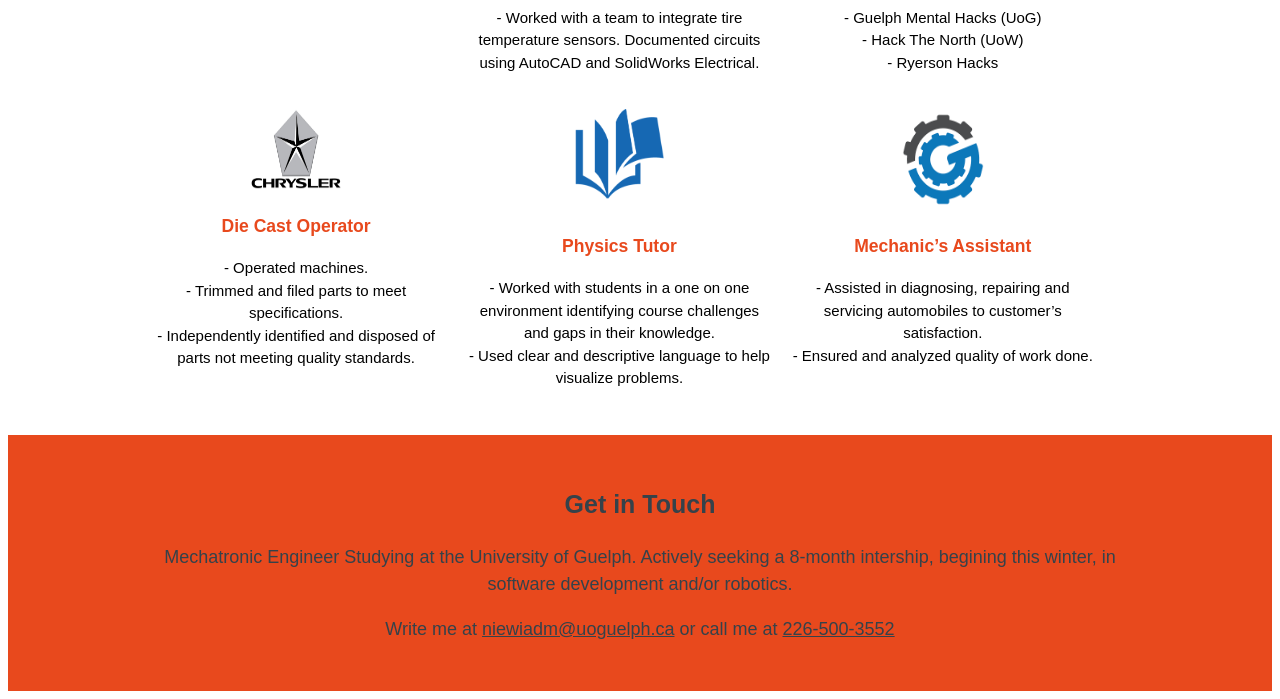
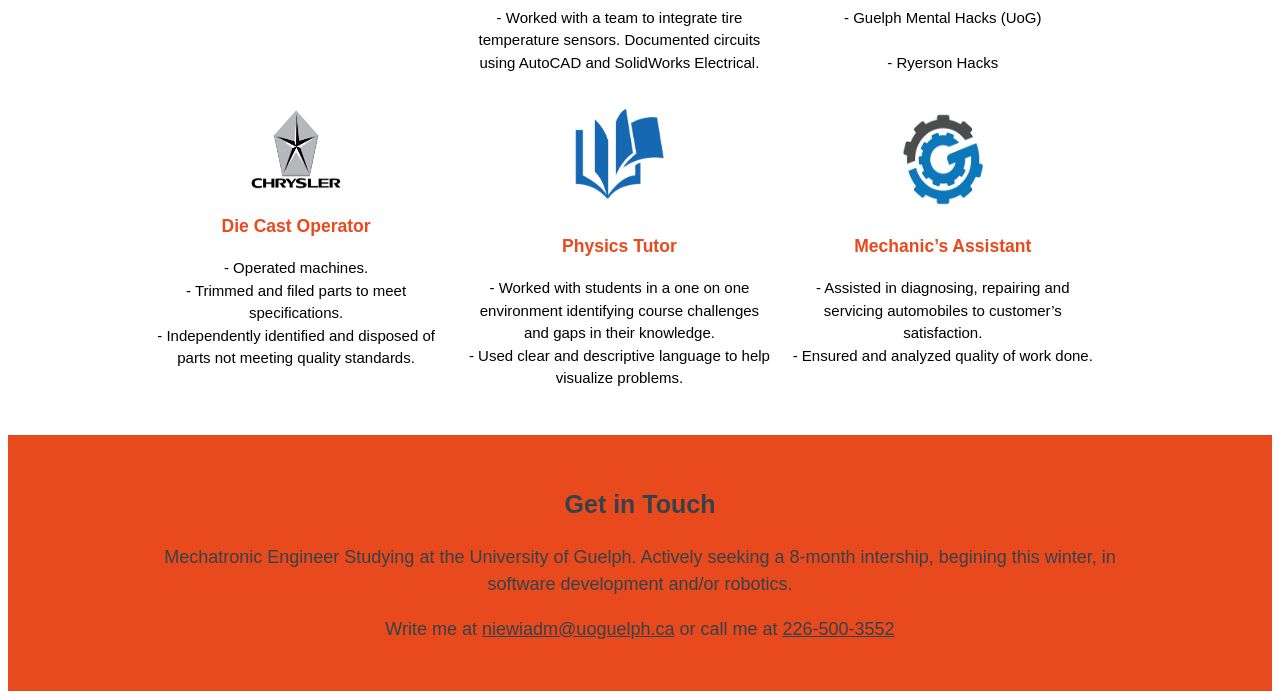
Before and after one commit to mniew/mniew.github.io, a plain HTML site: page index.html in a window 1280 px wide. Shown: the part 1164-1863 px from the top of the page. Drawn offline with Linux system fonts and the light colour scheme.

Commit message:
Update index.html

```diff
--- a/index.html
+++ b/index.html
@@ -74,7 +74,7 @@
 				<div class="highlight">
 				<img src="./img/conu_hacks.png" height = "100px">
 				<h3>Hackathons</h3>
-				<p>- Guelph Mental Hacks (UoG)<br>- Hack The North (UoW)<br>- Ryerson Hacks</p>
+				<p>- Guelph Mental Hacks (UoG)<br><br>- Ryerson Hacks</p>
 				</div>
 
 
```
